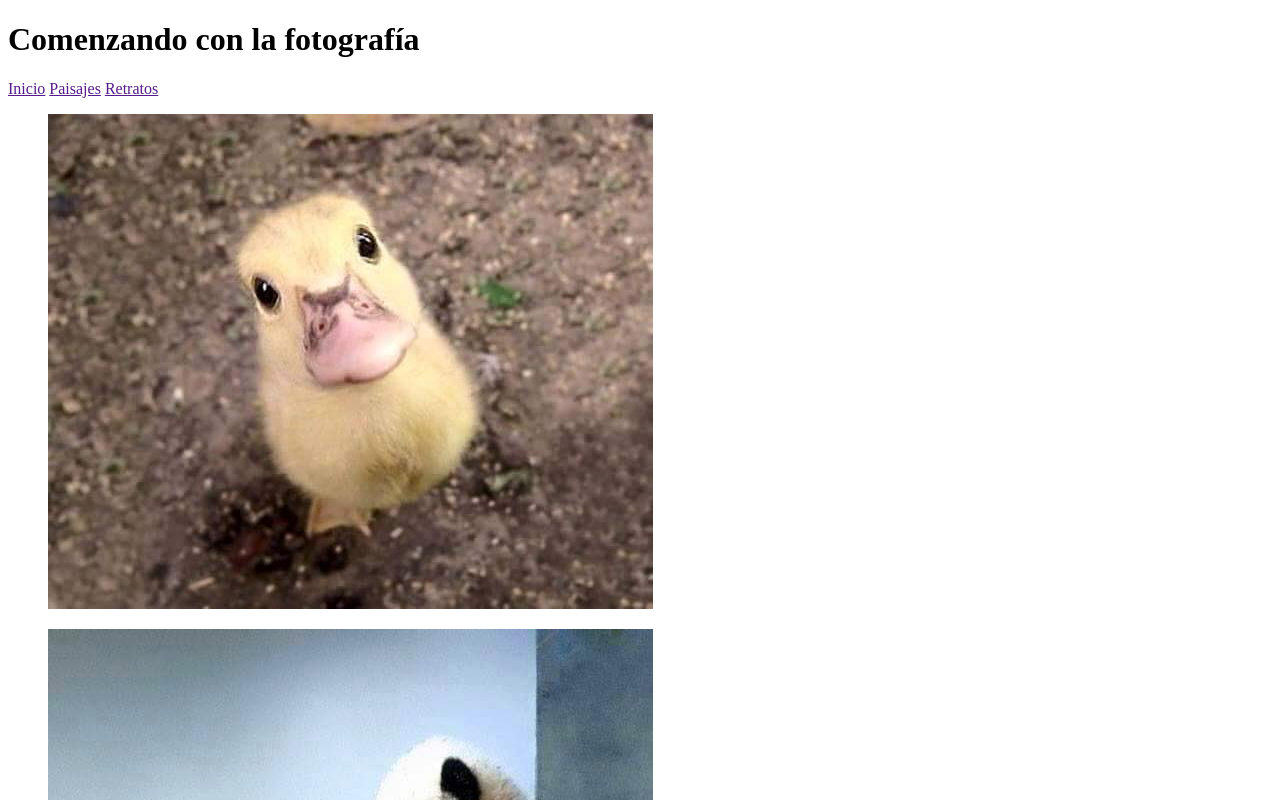
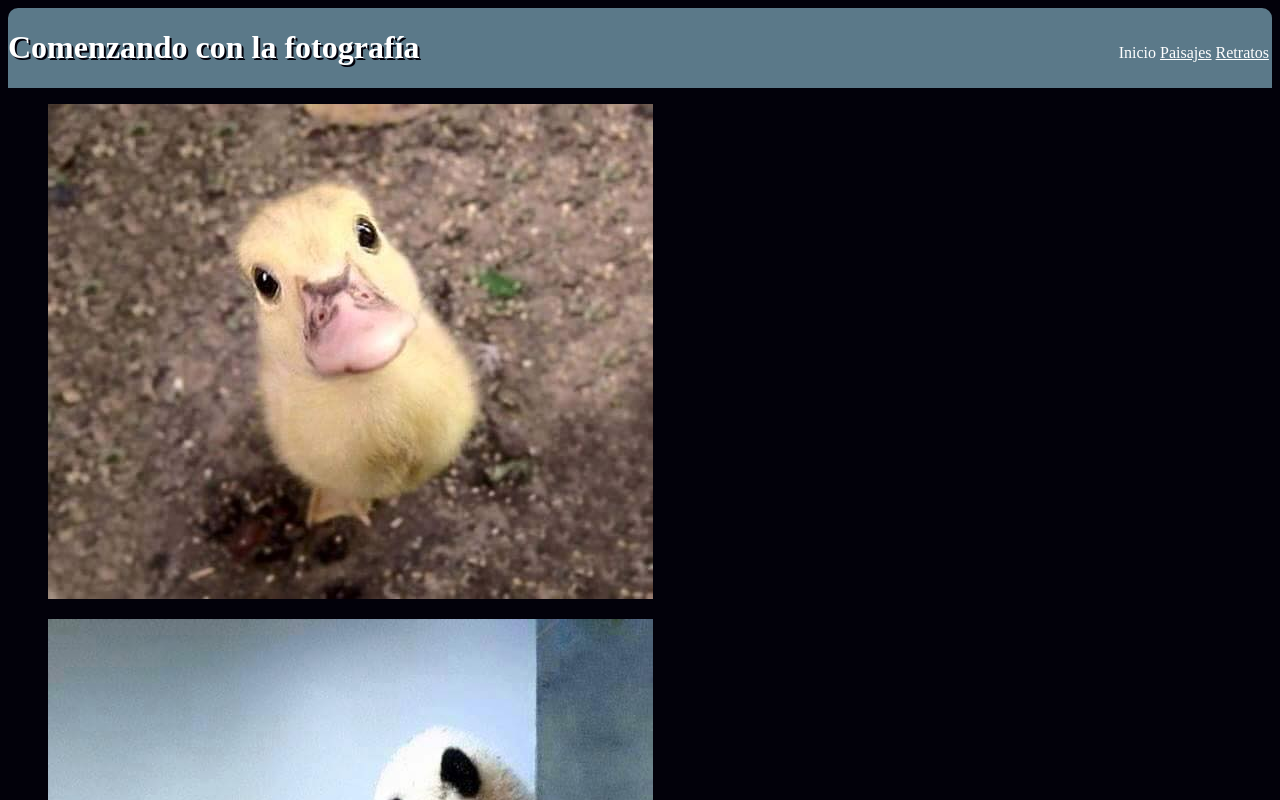
Before and after one commit to Josue1995/EvaluacionFinal, a plain HTML site: page index.html in a window 1280 px wide. Shown: the top 800 px of the page. Drawn offline with Linux system fonts and the light colour scheme.

Commit message:
Estructura html, estilos
agregue nuevas etiquetas div al documento html, aplique estilos a los
div de la cabecera(Header)

```diff
--- /dev/null
+++ b/css/estilos.css
@@ -0,0 +1,31 @@
+body{
+  background-color:  #02010a;
+}
+
+.Cabecera{
+  background-color: #5b7989;
+  border-radius: 10px 10px 0px 0px;
+}
+
+.Titulo{
+  display: inline-block;
+  color: White;
+  text-shadow: 2px 2px #02010a;
+}
+
+#menu_nav{
+  display: inline-flex;
+  margin-left: 55%;
+}
+
+nav > a{
+  color: White;
+}
+
+nav>a:visited{
+  text-decoration: none;
+}
+
+nav>a:link{
+  text-decoration: underline;
+}
--- a/index.html
+++ b/index.html
@@ -1,9 +1,11 @@
 <!DOCTYPE html>
 <html>
   <head>
+
     <meta charset="utf-8">
     <meta name="viewport" content="width=device-width, user-scalable=no">
     <meta name="author" content="Josue">
+    <link rel="stylesheet" href="css/estilos.css">
 
     <title></title>
   </head>
@@ -19,12 +21,16 @@
 
         </div>
 
-         <nav class="menu">
-           <a href="">Inicio</a>
-           <a href="">Paisajes</a>
-           <a href="">Retratos</a>
+        <div id="menu_nav">
 
-         </nav>
+          <nav class="menu">
+           <a href="" style="text-decoration:none">Inicio</a>
+           <a href="" >Paisajes</a>
+           <a href="" >Retratos</a>
+
+          </nav>
+
+        </div>
 
       </div>
 
@@ -64,6 +70,7 @@
 
       <div class="contacto">
 
+        <h3>Contacto</h3>
         <p>josue@hotmail.com</p>
         <p>El Salvador, San Salvardor</p>
         <p>tel: 155-323-324-345</p>
@@ -72,12 +79,14 @@
 
       <div class="terminos">
 
+        <h3>Términos</h3>
         <p>Conoce nuestros términos y condiciones</p>
 
       </div>
 
       <div class="redes_sociales">
 
+        <h3>Redes sociales</h3>
         <p>Facebook</p>
         <p>Twitter</p>
         <p>Instagram</p>
@@ -86,7 +95,8 @@
 
       <div class="derechos">
 
-        <p>Josue Torres® 2017</p>
+        <h3>Derechos</h3>
+        <p>Josue Torres© 2017</p>
 
       </div>
 
```
